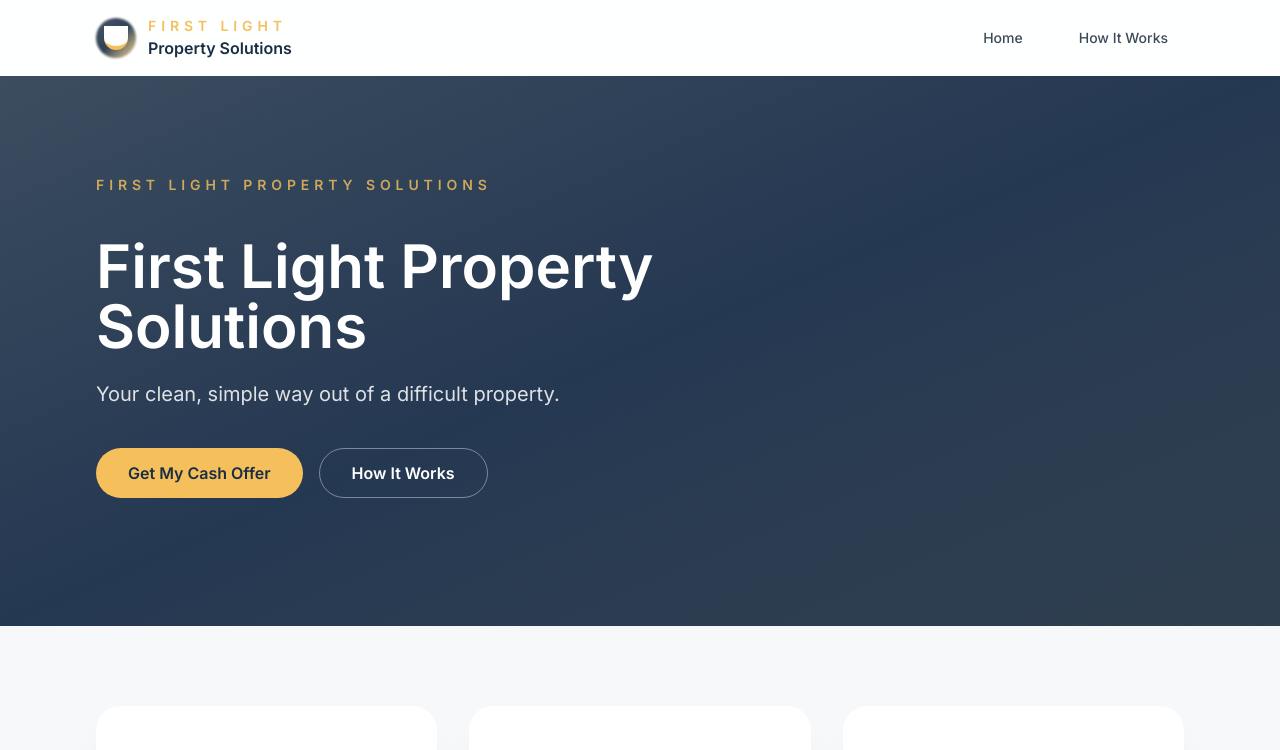
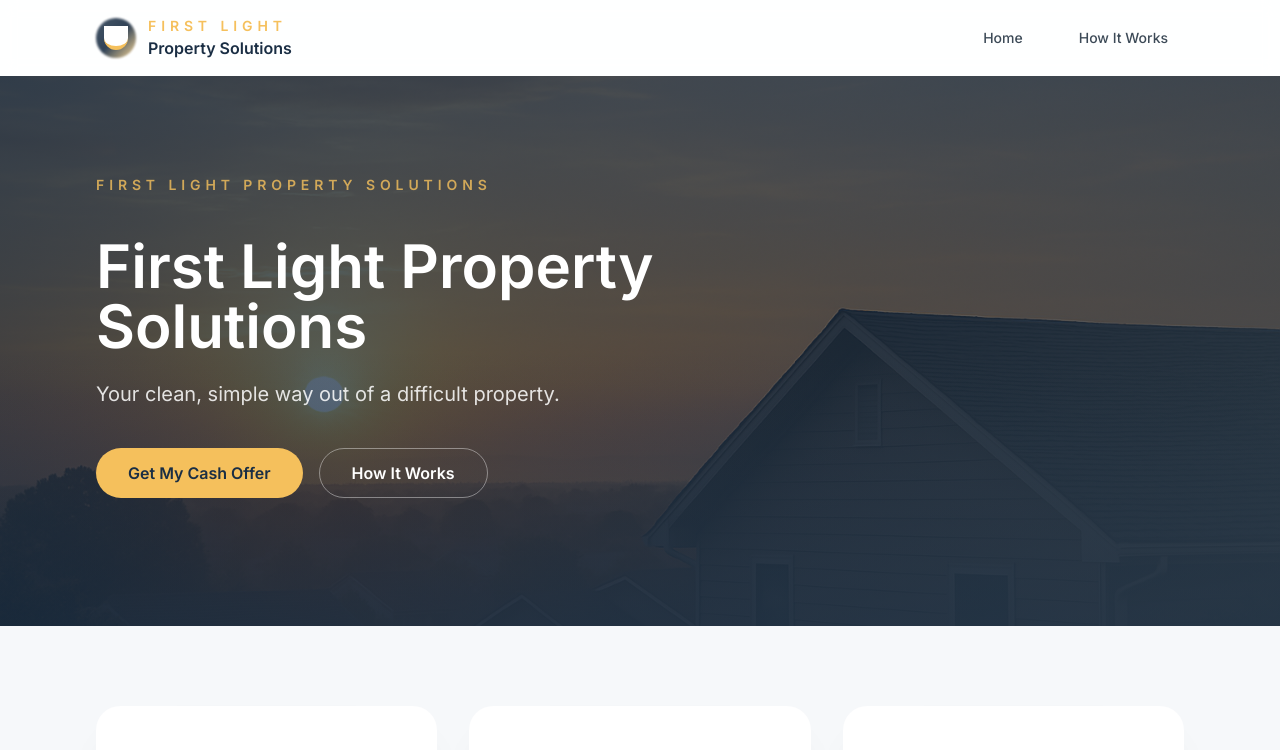
Before and after one commit to 7th0m3n/FirstLightPropertySolutions, a Next.js app: page / in a window 1280 px wide. Shown: the top 750 px of the page. Built offline with nearby package versions, Linux system fonts and the light colour scheme.

Commit message:
Add sunrise hero image

```diff
--- a/app/page.tsx
+++ b/app/page.tsx
@@ -49,8 +49,12 @@ export default function HomePage() {
           className="relative overflow-hidden pb-24 pt-16 sm:pb-32 sm:pt-24"
         >
           <div className="absolute inset-0">
-            <div className="h-full w-full bg-gradient-to-br from-primary via-[#253852] to-[#3C4A57]" />
-            <div className="absolute inset-0 bg-gradient-to-br from-white/15 via-transparent to-primary/40" />
+            <div
+              className="absolute inset-0 bg-cover bg-center"
+              style={{ backgroundImage: "url('/hero-sunrise.png')" }}
+            />
+            <div className="absolute inset-0 bg-gradient-to-br from-primary/85 via-primary/70 to-[#3C4A57]/80" />
+            <div className="absolute inset-0 bg-gradient-to-t from-primary/50 via-transparent to-transparent" />
           </div>
           <div className="relative mx-auto flex max-w-6xl flex-col gap-10 px-4 sm:px-6 lg:px-8">
             <div className="max-w-xl">
```
Also changed, not shown: public/hero-sunrise.png (added), 1 other file (tests, documents, lock files or other folders).
